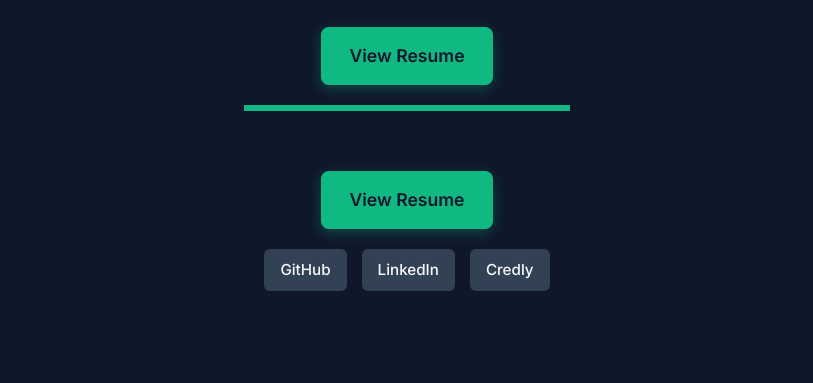
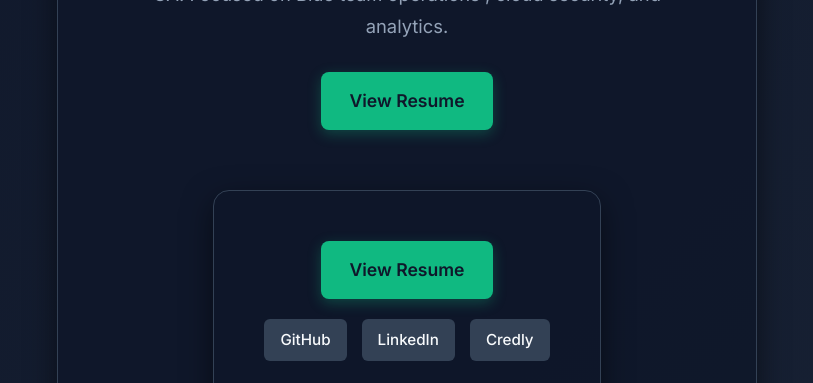
Before and after one commit to gosteph002/my-live-portfolio, a plain HTML site: page index.html in a window 1280 px wide. Shown: the part 417-800 px from the top of the page, without its empty margins (233-1046 px from the left). Drawn offline with Linux system fonts and the light colour scheme.

Commit message:
Refactor index.html for improved styling and layout

```diff
--- a/index.html
+++ b/index.html
@@ -9,22 +9,21 @@
     /* Modern Dark Theme with Subtle Gradient */
 body {
     font-family: 'Inter', sans-serif;
-    background: #0f172a;
+    background: linear-gradient(135deg, #0f172a 0%, #1e293b 100%);
     color: #e2e8f0;
     margin: 0;
-    padding: 0;
+    padding: 20px;
     line-height: 1.7;
     min-height: 100vh;
 }
 .container {
-    max-width: 750px;
-    margin: 0 auto;
-    padding: 60px 20px;
-    border: none; /* Removes the surrounding box */
-    border-top: 6px solid #10b981; /* Adds a single tactical top line */
-    border-radius: 0;
-    background-color: transparent;
-    box-shadow: none;
+    max-width: 700px;
+    margin: 40px auto; /* Centers the card on the screen */
+    padding: 50px;
+    border: 1px solid #334155; /* Very subtle grey border */
+    border-radius: 16px; /* Soft rounded corners */
+    background-color: rgba(15, 23, 42, 0.85);
+    box-shadow: 0 10px 30px rgba(0, 0, 0, 0.5); /* Soft drop shadow */
     display: flex;
     flex-direction: column;
     gap: 50px;
```
